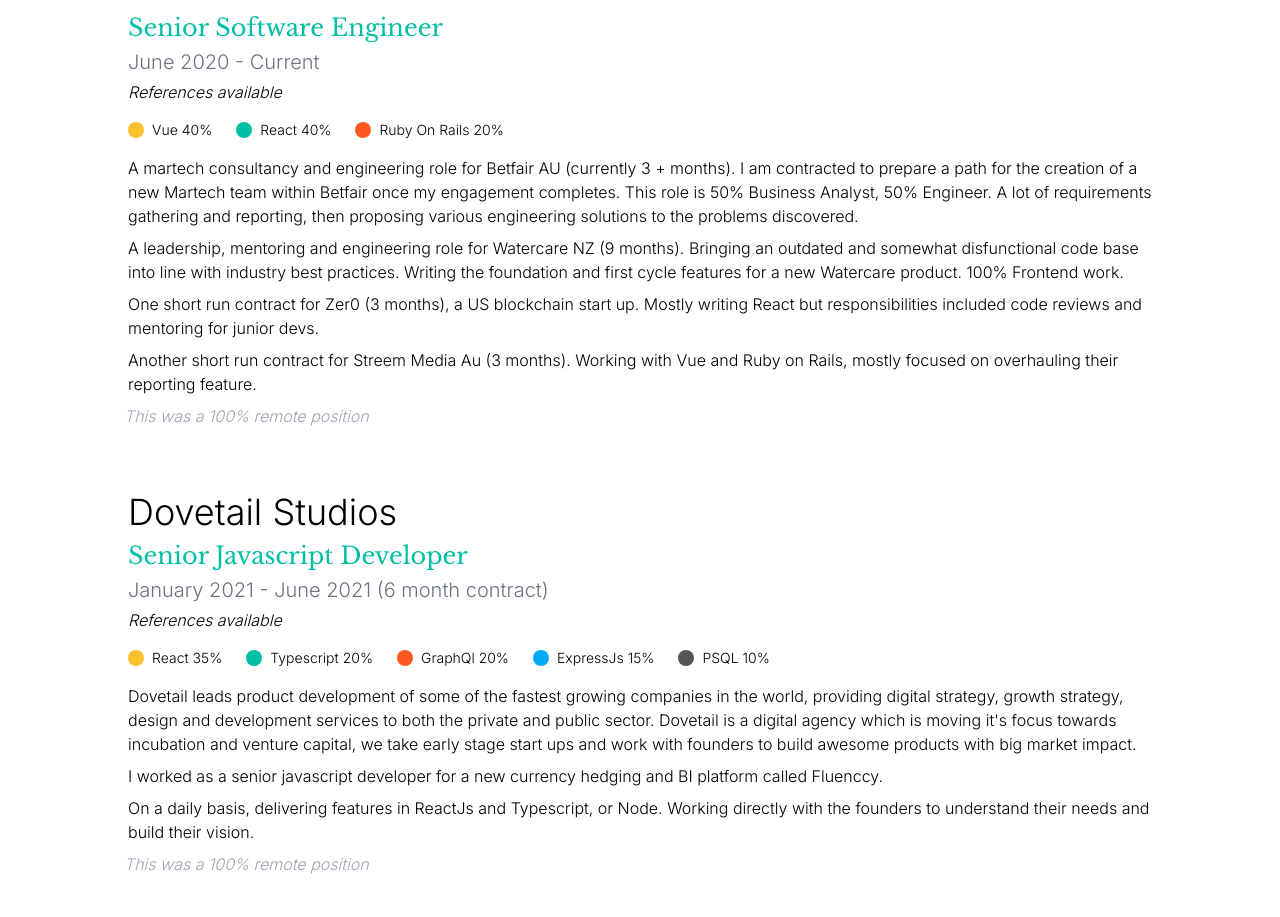
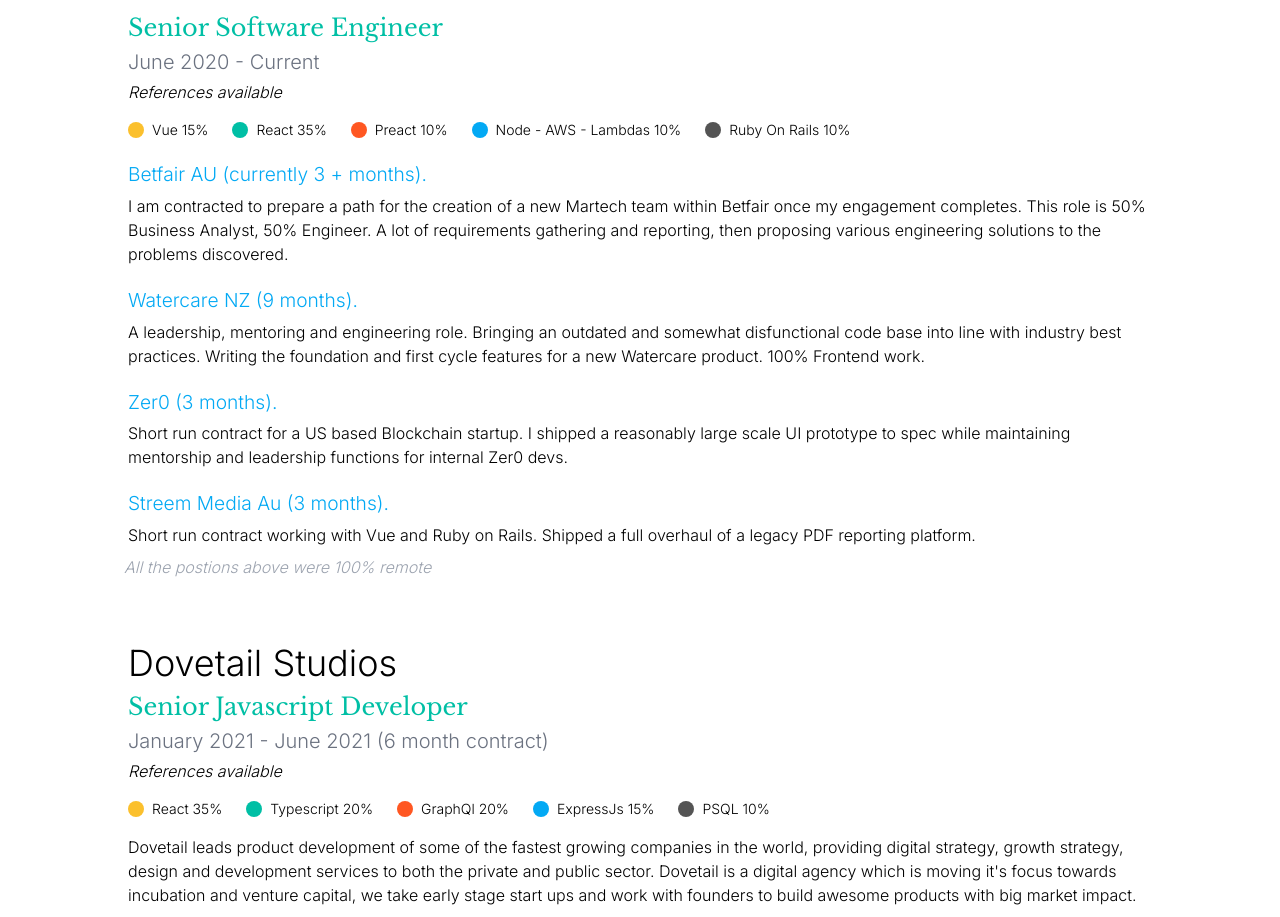
Before and after one commit to HamishClulee/mats-netlify, a Vue app: page /#/cv in a window 1280 px wide. Shown: the part 1108-2025 px from the top of the page. Built offline with nearby package versions, Linux system fonts and the light colour scheme.

Commit message:
Update CV.

```diff
--- a/src/constants/tech-indicator.js
+++ b/src/constants/tech-indicator.js
@@ -2,15 +2,23 @@ export const tech = {
   contract: [
     {
       name: "Vue",
-      value: 40,
+      value: 15,
     },
     {
       name: "React",
-      value: 40,
+      value: 35,
+    },
+    {
+      name: "Preact",
+      value: 10,
+    },
+    {
+      name: "Node - AWS - Lambdas",
+      value: 10,
     },
     {
       name: "Ruby On Rails",
-      value: 20,
+      value: 10,
     },
   ],
   dovetail: [
--- a/src/index.css
+++ b/src/index.css
@@ -3,8 +3,14 @@
 @tailwind utilities;
 
 /* purgecss start ignore */
+.contractor-main-heading {
+	color: theme('colors.highlight');
+  margin-bottom: 5px;
+	margin-top: 20px;
+}
+
 .post-wrapper p {
-  margin-bottom: 10px;
+
   color: theme('colors.gray.500');
 }
 
--- a/src/views/Cv.vue
+++ b/src/views/Cv.vue
@@ -85,28 +85,32 @@
       employer="Contractor"
       title="Senior Software Engineer"
       dates="June 2020 - Current"
-      :was-remote="true"
+      :was-remote="false"
       :references="true"
     >
       <TechIndicator :tech="contract" />
-      <p class="cv-paragraph">
-        A martech consultancy and engineering role for Betfair AU (currently 3 + months). I am contracted to prepare a path for the creation
+      <div class="cv-paragraph">
+        <h5 class="contractor-main-heading">Betfair AU (currently 3 + months).</h5>
+        <p>I am contracted to prepare a path for the creation
         of a new Martech team within Betfair once my engagement completes. This role is 50% Business Analyst, 50% Engineer. A lot of
-        requirements gathering and reporting, then proposing various engineering solutions to the problems discovered.
-      </p>
-      <p class="cv-paragraph">
-        A leadership, mentoring and engineering role for Watercare NZ (9 months). Bringing an outdated and somewhat disfunctional
+        requirements gathering and reporting, then proposing various engineering solutions to the problems discovered.</p>
+      </div>
+      <div class="cv-paragraph">
+        <h5 class="contractor-main-heading">Watercare NZ (9 months).</h5>
+        <p>A leadership, mentoring and engineering role. Bringing an outdated and somewhat disfunctional
         code base into line with industry best practices. Writing the foundation and first cycle features for a new
-        Watercare product. 100% Frontend work.
-      </p>
-      <p class="cv-paragraph">
-        One short run contract for Zer0 (3 months), a US blockchain start up. Mostly writing React
-        but responsibilities included code reviews and mentoring for junior devs.
-      </p>
-      <p class="cv-paragraph">
-        Another short run contract for Streem Media Au (3 months). Working with Vue and Ruby on
-        Rails, mostly focused on overhauling their reporting feature.
-      </p>
+        Watercare product. 100% Frontend work.</p>
+      </div>
+      <div class="cv-paragraph">
+        <h5 class="contractor-main-heading">Zer0 (3 months).</h5>
+        <p>Short run contract for a US based Blockchain startup. I shipped a reasonably large scale UI prototype to spec while
+          maintaining mentorship and leadership functions for internal Zer0 devs.</p>
+      </div>
+      <div class="cv-paragraph">
+        <h5 class="contractor-main-heading">Streem Media Au (3 months).</h5>
+        <p>Short run contract working with Vue and Ruby on Rails. Shipped a full overhaul of a legacy PDF reporting platform.</p>
+      </div>
+      <div class="w-full align-center -mx-1 my-2 text-md italic text-md text-gray-400">All the postions above were 100% remote</div>
     </JobCard>
 
     <JobCard
```
